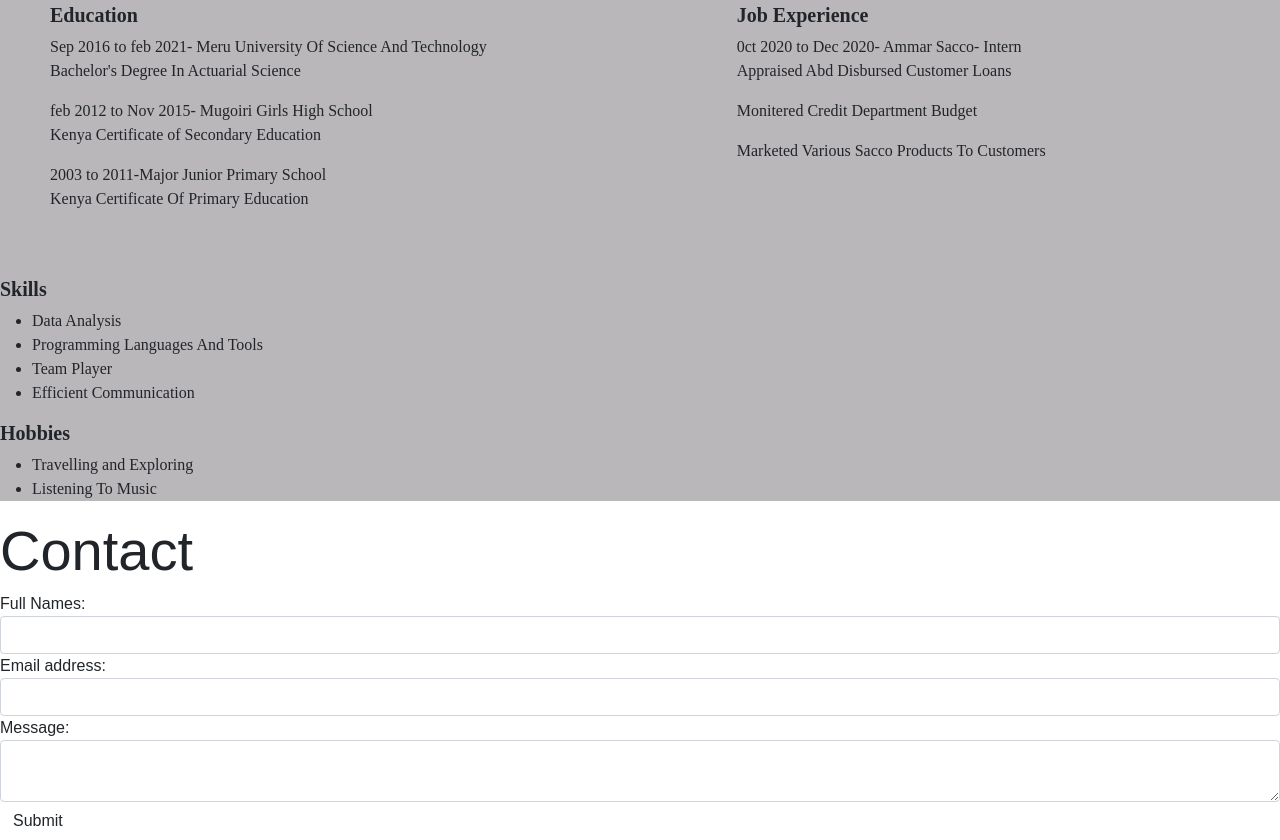
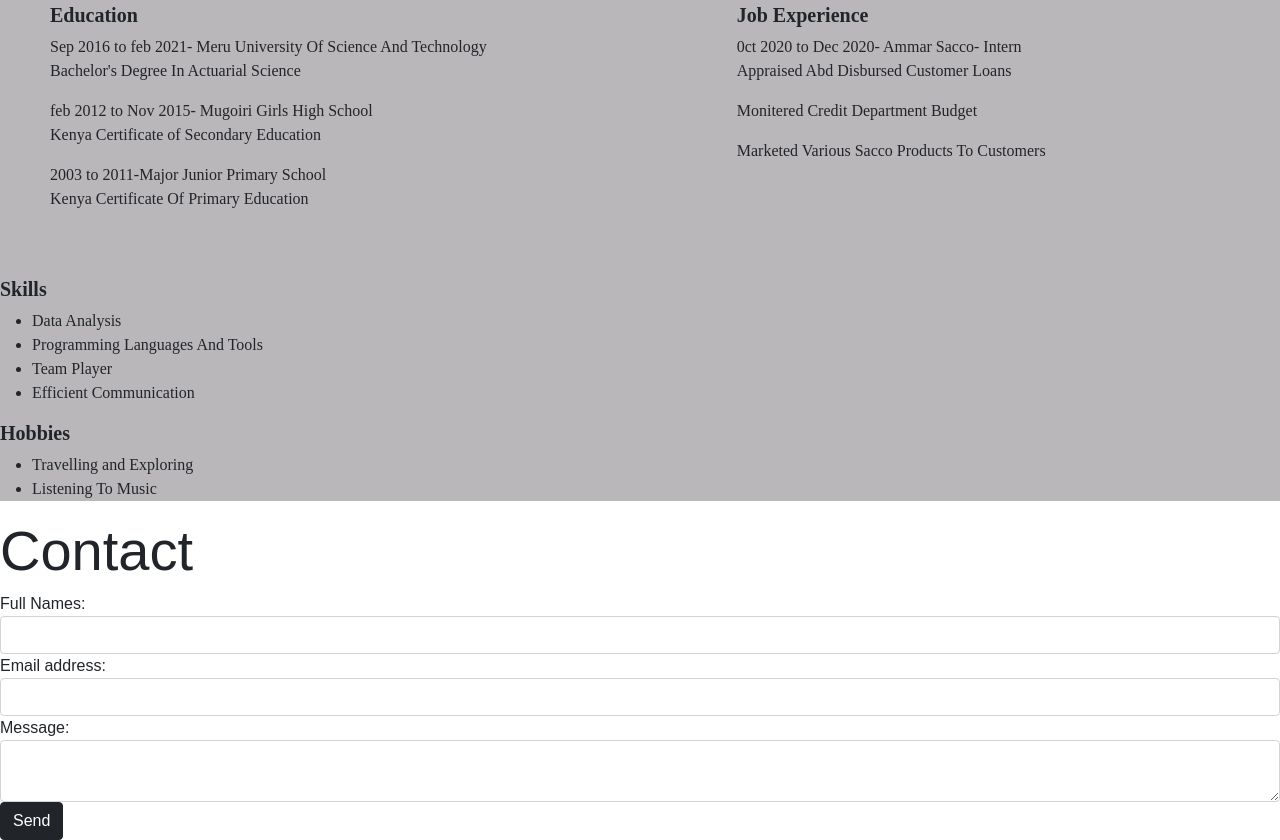
Before and after one commit to vyonna6519/-portfolio, a plain HTML site: page index.html in a window 1280 px wide. Shown: the part 1923-2763 px from the top of the page. Drawn offline with nearby package versions, Linux system fonts and the light colour scheme.

Commit message:
deleted and added class to button in contacts section

```diff
--- a/index.html
+++ b/index.html
@@ -212,7 +212,7 @@
                             <textarea class="form-control"></textarea>
                           </div>
 
-                          <button type="submit" class="btn btn-default">Submit</button>
+                          <button type="submit" class="btn btn-dark">Send</button>
                         </form>
 
 
```
